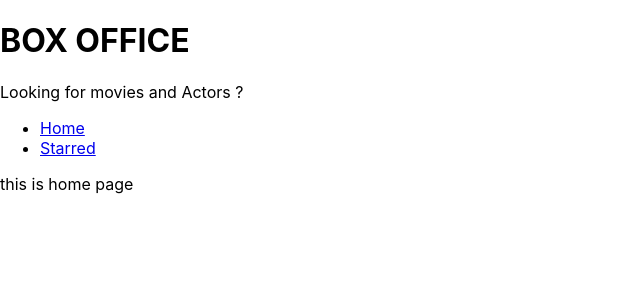
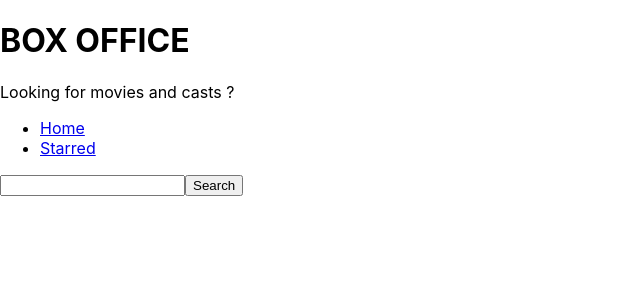
Before and after one commit to RohanM-12/box-office, a React (Create React App) app: page / in a window 1280 px wide. Shown: the top 300 px of the page, without its empty margins (0-640 px from the left). Built offline with nearby package versions, Linux system fonts and the light colour scheme.

Commit message:
added api by fetching data

```diff
--- a/src/Components/MainPageLayout.js
+++ b/src/Components/MainPageLayout.js
@@ -5,7 +5,7 @@
 function MainPageLayout({ children }) {
   return (
     <div>
-      <Title title="BOX OFFICE" subtitle="Looking for movies and Actors ?" />
+      <Title title="BOX OFFICE" subtitle="Looking for movies and casts ?" />
       <Navbar />
       {children}
     </div>
--- a/src/Components/Navbar.js
+++ b/src/Components/Navbar.js
@@ -12,7 +12,7 @@
       <ul>
         {LINKS.map(item => {
           return (
-            <li>
+            <li key={item.to}>
               <Link to={item.to}>{item.text}</Link>
             </li>
           );
--- a/src/Pages/Home.js
+++ b/src/Pages/Home.js
@@ -1,8 +1,39 @@
-import React from 'react';
+import { React, useState } from 'react';
+
 import MainPageLayout from '../Components/MainPageLayout';
 
 function Home() {
-  return <MainPageLayout>this is home page</MainPageLayout>;
+  const [input, updateInput] = useState('');
+
+  const onInputChange = ev => {
+    updateInput(ev.target.value);
+  };
+  const onSearchClick = () => {
+    //
+    fetch(`https://api.tvmaze.com/search/shows?q=${input}`)
+      .then(r => r.json())
+      .then(result => {
+        console.log(result);
+      });
+  };
+  const onKeyDown = ev => {
+    if (ev.keyCode === 13) {
+      onSearchClick();
+    }
+  };
+  return (
+    <MainPageLayout>
+      <input
+        type="text"
+        onKeyDown={onKeyDown}
+        onChange={onInputChange}
+        value={input}
+      />
+      <button type="button" onClick={onSearchClick}>
+        Search
+      </button>
+    </MainPageLayout>
+  );
 }
 
 export default Home;
```
Also changed, not shown: 1 other file (tests, documents, lock files or other folders).
